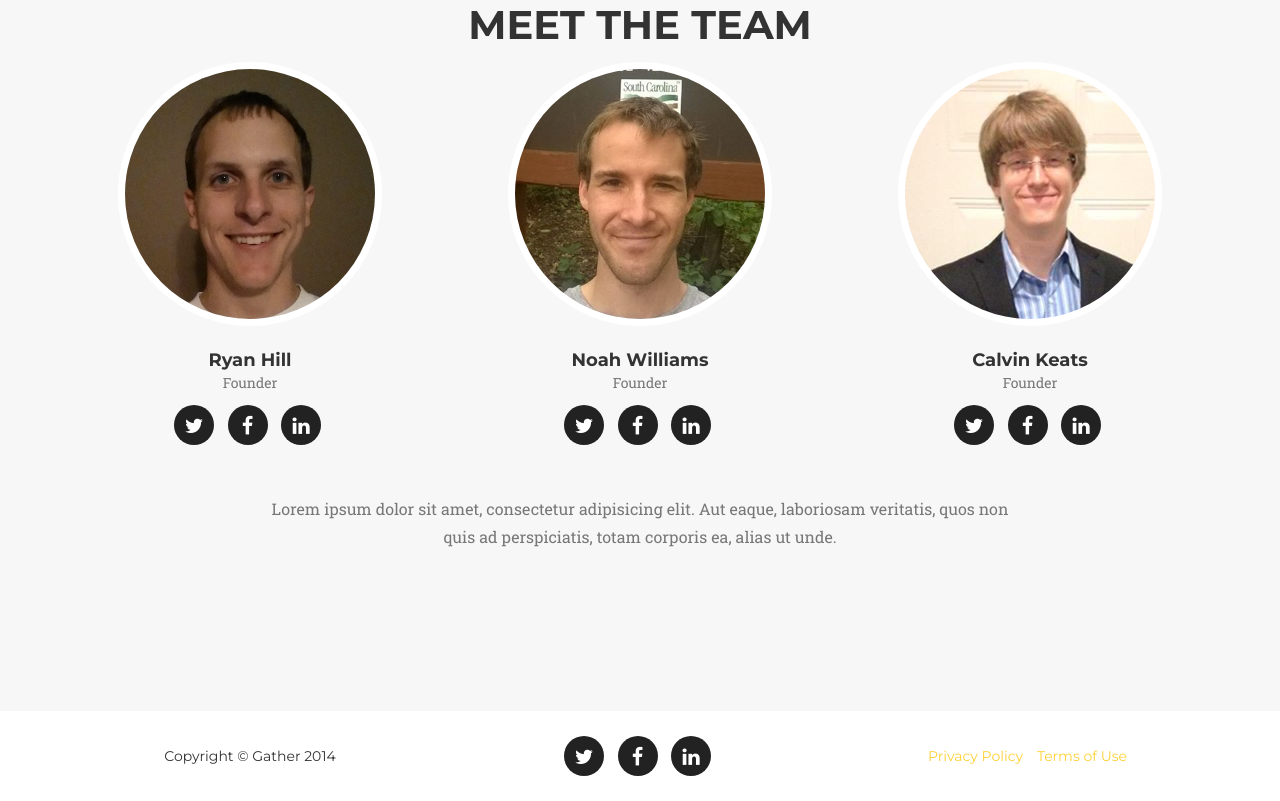
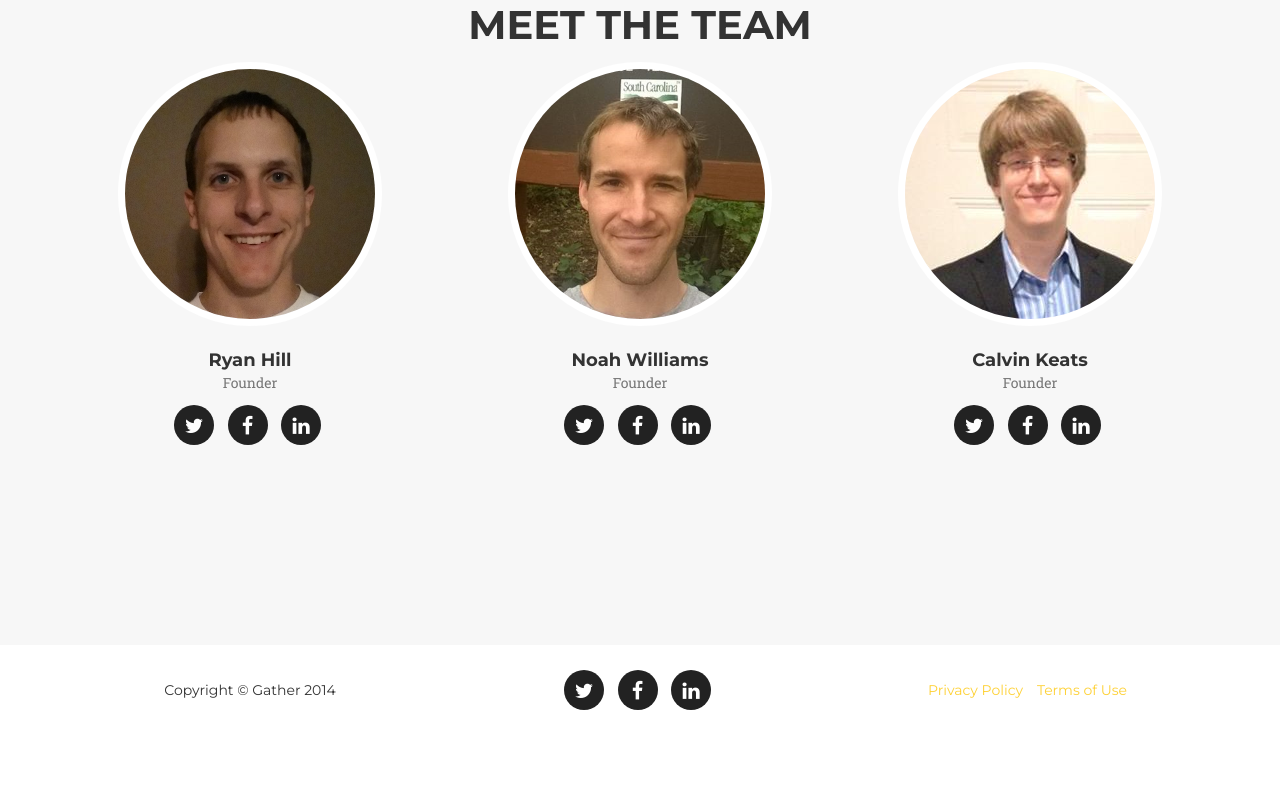
Before and after one commit to rthill91/Gather, a plain HTML site: page index.html in a window 1280 px wide. Shown: the part 2110-2911 px from the top of the page. After the commit the page ends 2845 px from the top, so only its background shows below. Drawn offline with nearby package versions, Linux system fonts and the light colour scheme; a web font is replaced by a local one.

Commit message:
Update index.html

```diff
--- a/index.html
+++ b/index.html
@@ -275,11 +275,6 @@
           </div>
         </div>
       </div>
-      <div class="row">
-        <div class="col-lg-8 col-lg-offset-2 text-center">
-          <p class="large text-muted">Lorem ipsum dolor sit amet, consectetur adipisicing elit. Aut eaque, laboriosam veritatis, quos non quis ad perspiciatis, totam corporis ea, alias ut unde.</p>
-        </div>
-      </div>
     </div>
   </section>
 <!--
```
